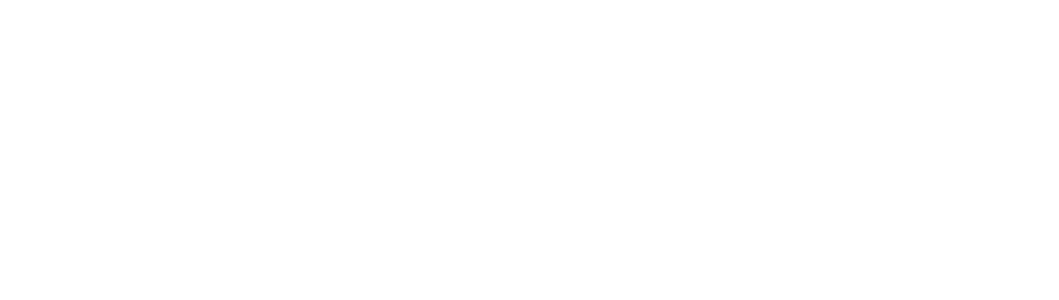
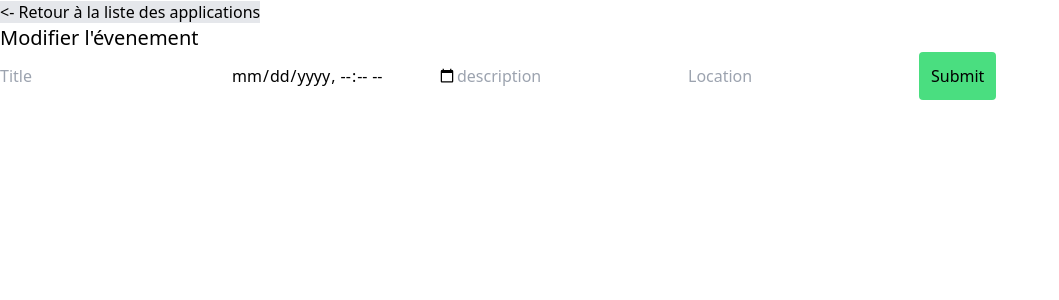
Before and after one commit to mathixu/EventManagerFront, an Angular app: page /events/edit/1 in a window 1280 px wide. Before the commit this address led to /. Shown: the top 300 px of the page, without its empty margins (0-1059 px from the left). Built offline with nearby package versions, Linux system fonts and the light colour scheme.

Commit message:
Implement event edit functionality

```diff
--- a/src/app/app.routes.ts
+++ b/src/app/app.routes.ts
@@ -2,9 +2,11 @@
 import {AppComponent} from "./app.component";
 import {EventCreationPageComponent} from "./pages/event-creation-page/event-creation-page.component";
 import {EventsListPageComponent} from "./pages/events-list-page/events-list-page.component";
+import {EventEditionPageComponent} from "./pages/event-edition-page/event-edition-page.component";
 
 export const routes: Routes = [
   { path: '', component: AppComponent },
   { path: 'events', component: EventsListPageComponent },
-  { path: 'events/add', component: EventCreationPageComponent }
+  { path: 'events/add', component: EventCreationPageComponent },
+  { path: 'events/edit/:id', component: EventEditionPageComponent },
 ];
--- a/src/app/components/event-creation-component/event-creation-component.component.ts
+++ b/src/app/components/event-creation-component/event-creation-component.component.ts
@@ -1,7 +1,6 @@
-import {Component, EventEmitter, OnInit, Output, Input} from '@angular/core';
+import {Component, EventEmitter, Output} from '@angular/core';
 import {FormControl, FormGroup, ReactiveFormsModule} from "@angular/forms";
 import {EventDto} from "../../../types/eventDto";
-import {Event} from "../../../types/event";
 import {NgForOf} from "@angular/common";
 import {RouterLink} from "@angular/router";
 
@@ -16,8 +15,7 @@
   templateUrl: './event-creation-component.component.html',
   styleUrl: './event-creation-component.component.scss'
 })
-export class EventCreationComponentComponent implements OnInit {
-  @Input() initialEvent?: Event;
+export class EventCreationComponentComponent {
   @Output() eventSubmit = new EventEmitter<EventDto>();
 
   eventForm: FormGroup;
@@ -29,12 +27,6 @@
       date: new FormControl(''),
       location: new FormControl('')
     });
-  }
-
-  ngOnInit(): void {
-    if (this.initialEvent) {
-      this.eventForm.patchValue(this.initialEvent);
-    }
   }
 
   onSubmit() {
--- a/src/app/components/event-list-component/event-list-component.component.html
+++ b/src/app/components/event-list-component/event-list-component.component.html
@@ -1,10 +1,10 @@
 <div *ngIf="events.length > 0; else noEvents">
-  <div *ngFor="let event of events" class="flex space-x-1.5">
+  <a *ngFor="let event of events" class="flex space-x-1.5" [routerLink]="'/events/edit/' + event.id">
     <h2>{{ event.title }}</h2>
     <p>{{ event.description }}</p>
     <p>Date: {{ event.date | date: 'dd/MM/yyyy' }}</p>
     <p>Location: {{ event.location }}</p>
-  </div>
+  </a>
 </div>
 <ng-template #noEvents>
   <p>Aucun événement disponible.</p>
--- a/src/app/components/event-list-component/event-list-component.component.ts
+++ b/src/app/components/event-list-component/event-list-component.component.ts
@@ -2,6 +2,7 @@
 import {EventService} from "../../core/event.service";
 import {DatePipe, NgForOf, NgIf} from "@angular/common";
 import {Event} from "../../../types/event";
+import {RouterLink} from "@angular/router";
 
 @Component({
   selector: 'app-event-list-component',
@@ -9,7 +10,8 @@
   imports: [
     DatePipe,
     NgForOf,
-    NgIf
+    NgIf,
+    RouterLink
   ],
   templateUrl: './event-list-component.component.html',
   styleUrl: './event-list-component.component.scss'
--- /dev/null
+++ b/src/app/pages/event-edition-page/event-edition-page.component.html
@@ -0,0 +1,8 @@
+<div>
+  <a class="bg-gray-200" routerLink="/events"><- Retour à la liste des applications</a>
+
+  <p class="text-xl">Modifier l'évenement</p>
+
+  <app-event-creation-component (eventSubmit)="handleEditEvent($event)"/>
+  <p *ngFor="let error of apiErrors" class="text-sm text-red-500">{{error}}</p>
+</div>
--- /dev/null
+++ b/src/app/pages/event-edition-page/event-edition-page.component.ts
@@ -0,0 +1,42 @@
+import {Component} from '@angular/core';
+import {
+  EventCreationComponentComponent
+} from "../../components/event-creation-component/event-creation-component.component";
+import {NgForOf} from "@angular/common";
+import {ActivatedRoute, Router, RouterLink} from "@angular/router";
+import {EventDto} from "../../../types/eventDto";
+import {EventService} from "../../core/event.service";
+
+@Component({
+  selector: 'app-event-edition-page',
+  standalone: true,
+  imports: [
+    EventCreationComponentComponent,
+    NgForOf,
+    RouterLink
+  ],
+  templateUrl: './event-edition-page.component.html',
+  styleUrl: './event-edition-page.component.scss'
+})
+export class EventEditionPageComponent {
+  eventId: string = '';
+
+  constructor(private route: ActivatedRoute, private eventService: EventService, private router: Router) {
+    this.route.params.subscribe(params => {
+      this.eventId = params['id'];
+    });
+  }
+
+  apiErrors: string[] = [];
+
+  handleEditEvent(editedEvent: EventDto): void {
+    this.eventService.updateEvent(this.eventId, editedEvent).subscribe({
+      next: () => {
+        this.router.navigate(['/events']);
+      },
+      error: (error) => {
+        this.apiErrors.push(error.error.error);
+      }
+    });
+  }
+}
```
Also changed, not shown: src/app/pages/event-edition-page/event-edition-page.component.scss (added), 1 other file (tests, documents, lock files or other folders).
